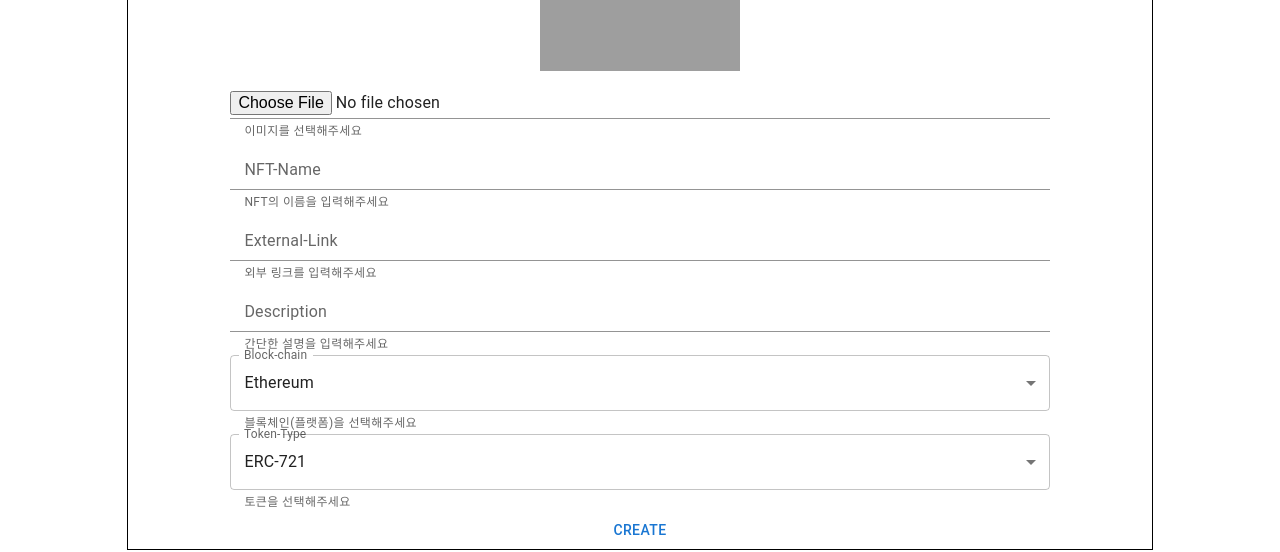
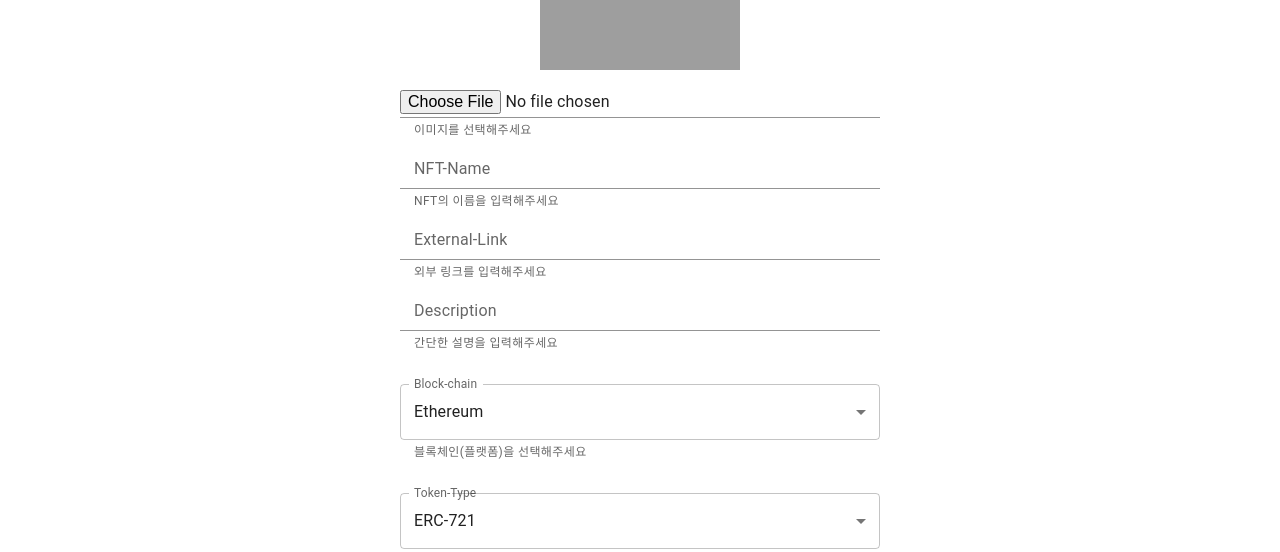
Before and after one commit to codestates/beb-03-beluga, a React (Create React App) app: page /create in a window 1280 px wide. Shown: the part 267-819 px from the top of the page. Built offline with nearby package versions, Linux system fonts and the light colour scheme; grey boxes are pictures that could not be loaded; what ipfs-http-client would draw is missing.

Commit message:
create 페이지 민팅 이후 대기 화면 추가

```diff
--- a/package.json
+++ b/package.json
@@ -5,6 +5,7 @@
   "dependencies": {
     "@emotion/react": "^11.9.0",
     "@emotion/styled": "^11.8.1",
+    "@material-ui/core": "^4.12.4",
     "@mui/icons-material": "^5.6.0",
     "@mui/material": "^5.6.0",
     "@testing-library/jest-dom": "^5.16.4",
--- a/src/pages/Create.jsx
+++ b/src/pages/Create.jsx
@@ -12,6 +12,8 @@ import { useState } from "react";
 import InputForm from "./component/InputForm";
 import { create } from "ipfs-http-client";
 import { erc721Abi, erc721addr } from "../erc721/erc721";
+import CircularProgress from "@material-ui/core/CircularProgress";
+import SuccessMinting from "./component/SuccessMinting";
 const client = create("https://ipfs.infura.io:5001/api/v0");
 
 function Create({ account, web3, caver }) {
@@ -26,6 +28,8 @@ function Create({ account, web3, caver }) {
   const [blockchain, setBlockchain] = useState("Ethereum");
   const [tokenType, setTokenType] = useState("ERC-721");
   const [alert, setAlert] = useState(false);
+  const [waitNftMinting, setWaitNftMinting] = useState(false);
+  const [successMinting, setSuccessMinting] = useState(false);
 
   const handleImagePreview = (target) => {
     const fileBlob = target.files[0];
@@ -58,6 +62,7 @@ function Create({ account, web3, caver }) {
   const handleChangeTokenType = (input) => {
     setTokenType(input);
   };
+
   const handleCreateButton = async () => {
     if (account === "" || imgSrc === baseImage || nftName === "") {
       setAlert(true);
@@ -67,7 +72,6 @@ function Create({ account, web3, caver }) {
         const added = await client.add(fileBlob);
         const url = `https://ipfs.infura.io/ipfs/${added.path}`;
         setImgUrl(url);
-        // console.log(url);
         const metaData = {
           name: nftName,
           description: description,
@@ -83,20 +87,27 @@ function Create({ account, web3, caver }) {
         const metaRecv = JSON.stringify(metaData);
         const added2 = await client.add(metaRecv);
         const tokenURI = `https://ipfs.infura.io/ipfs/${added2.path}`;
-        console.log(tokenURI);
 
         const tokenContract = await new web3.eth.Contract(
           erc721Abi,
           erc721addr
         );
+        setWaitNftMinting(true);
+        setSuccessMinting(false);
         const nft = await tokenContract.methods
           .mintNFT(account, tokenURI)
           .send({ from: account });
-        console.log(nft);
+        setSuccessMinting(true);
       } catch (error) {
         console.log("Error: ", error);
       }
     }
+  };
+
+  const resetWaitNftMinting = () => {
+    setImgSrc(baseImage);
+    setNftName("");
+    setWaitNftMinting(false);
   };
 
   const contents = [
@@ -130,23 +141,31 @@ function Create({ account, web3, caver }) {
     },
   ];
 
-  return (
+  return waitNftMinting ? (
+    successMinting ? (
+      <SuccessMinting reset={resetWaitNftMinting}></SuccessMinting>
+    ) : (
+      <Stack alignItems="center">
+        <CircularProgress></CircularProgress>
+        NFT 민팅 중... Please Wait...
+      </Stack>
+    )
+  ) : (
     <Stack
-      sx={{ border: 1, width: 4 / 5 }}
+      sx={{ width: 4 / 5, maxWidth: "600px" }}
       margin="auto"
       alignItems="center"
       component="form"
-      marginBottom={10}
     >
       <img src={imgSrc} alt="preview-img" height={200} width={200} />
 
-      <Stack sx={{ width: 4 / 5 }}>
+      <Stack sx={{ width: 4 / 5, marginBottom: "5%" }}>
         {contents.map((item, idx) => (
           <InputForm key={idx} item={item} />
         ))}
       </Stack>
 
-      <FormControl sx={{ width: 4 / 5 }}>
+      <FormControl sx={{ width: 4 / 5, marginBottom: "5%" }}>
         <InputLabel id="select-blockchain">Block-chain</InputLabel>
         <Select
           labelId="select-blockchain-label"
--- /dev/null
+++ b/src/pages/component/SuccessMinting.jsx
@@ -0,0 +1,14 @@
+import { Stack, Button } from "@mui/material";
+
+const SuccessMinting = ({ reset }) => {
+  return (
+    <Stack>
+      민팅에 성공했습니다!
+      <Button variant="contained" color="primary" onClick={reset}>
+        민팅 페이지로
+      </Button>
+    </Stack>
+  );
+};
+
+export default SuccessMinting;
```
Also changed, not shown: 1 other file (tests, documents, lock files or other folders).
